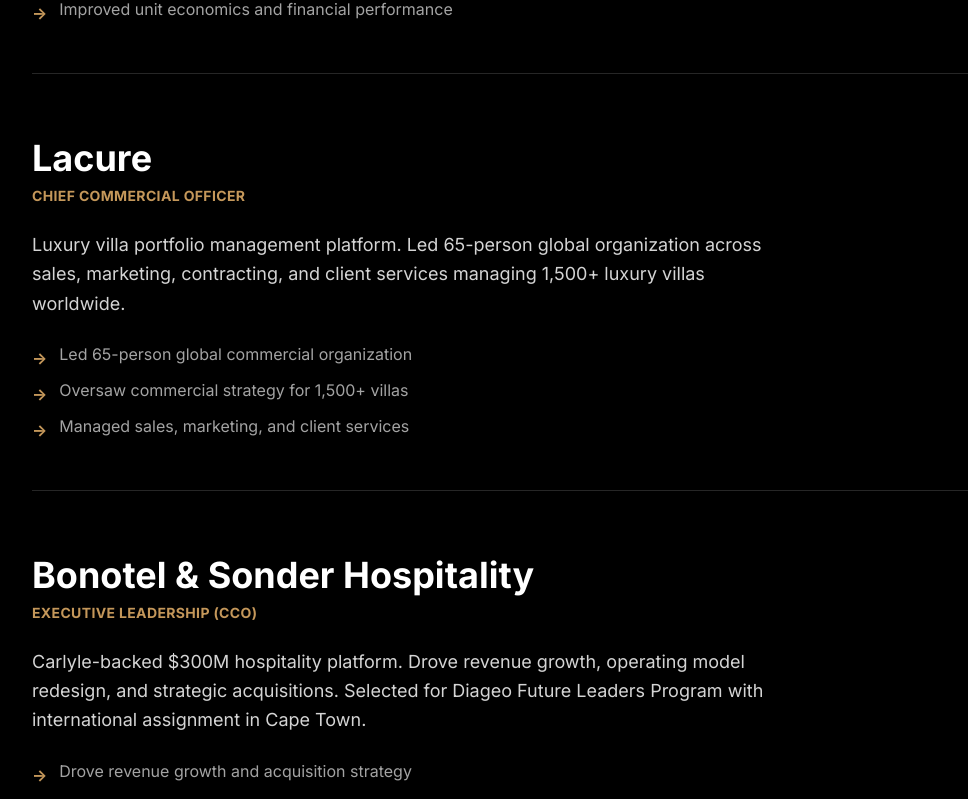
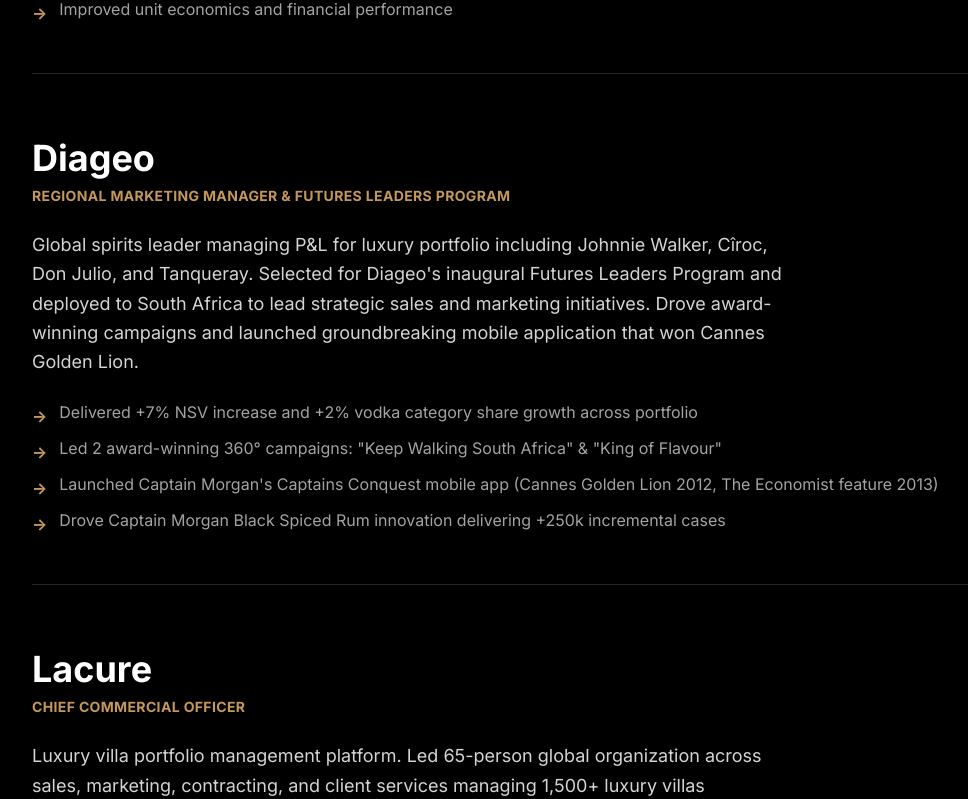
Before and after one commit to letsnavigatebmw/brandonmweaver, a React (Vite) app: page / in a window 1280 px wide. Shown: the part 1940-2739 px from the top of the page, without its empty margins (96-1064 px from the left). Built offline with nearby package versions, Linux system fonts and the light colour scheme.

Commit message:
Add Diageo experience to Experience section

```diff
--- a/src/components/Projects.jsx
+++ b/src/components/Projects.jsx
@@ -8,6 +8,17 @@ export default function Projects() {
         'Strengthened data infrastructure and distribution',
         'Established Compass partnership for 60k+ agent network',
         'Improved unit economics and financial performance',
+      ],
+    },
+    {
+      name: 'Diageo',
+      role: 'Regional Marketing Manager & Futures Leaders Program',
+      description: 'Global spirits leader managing P&L for luxury portfolio including Johnnie Walker, Cîroc, Don Julio, and Tanqueray. Selected for Diageo\'s inaugural Futures Leaders Program and deployed to South Africa to lead strategic sales and marketing initiatives. Drove award-winning campaigns and launched groundbreaking mobile application that won Cannes Golden Lion.',
+      highlights: [
+        'Delivered +7% NSV increase and +2% vodka category share growth across portfolio',
+        'Led 2 award-winning 360° campaigns: "Keep Walking South Africa" & "King of Flavour"',
+        'Launched Captain Morgan\'s Captains Conquest mobile app (Cannes Golden Lion 2012, The Economist feature 2013)',
+        'Drove Captain Morgan Black Spiced Rum innovation delivering +250k incremental cases',
       ],
     },
     {
```
